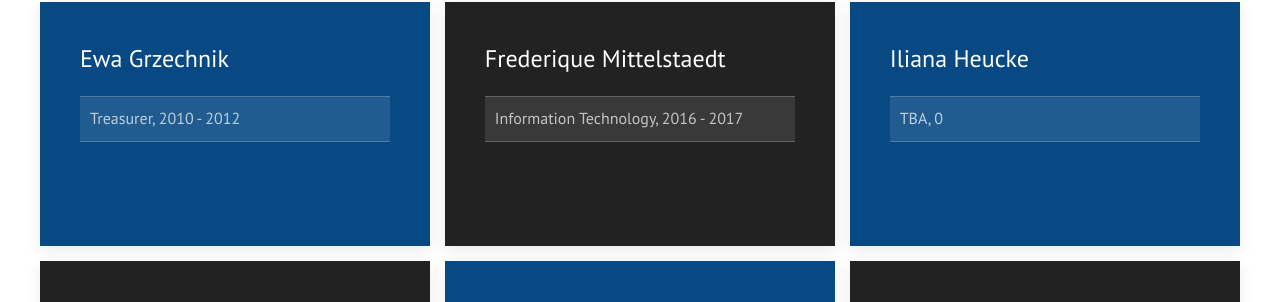
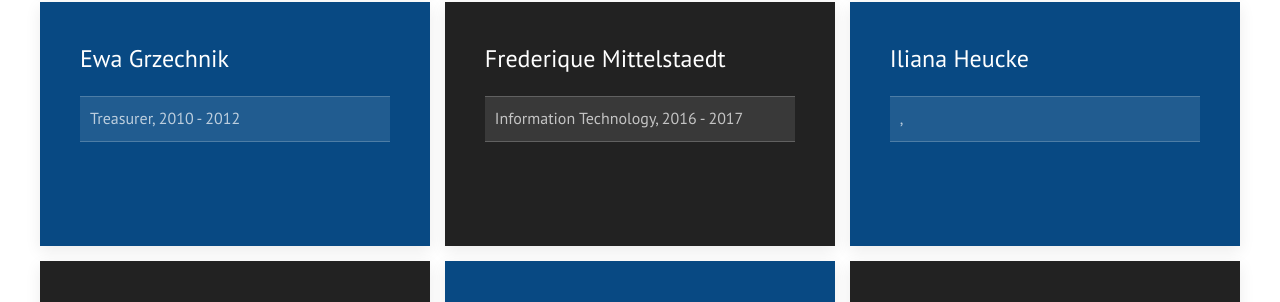
Before and after one commit to JacobsAlumni/jekyll.jacobs-alumni.de, a Jekyll site: the page built from src/board/index.html, in a window 1280 px wide and 900 px high, scrolled down 6699 px. Shown: the part 151-453 px from the top of the window. Built offline with Jekyll 4.4.1, drawn with Linux system fonts in a browser that asks for light colours.

Commit message:
Remove TBA from Iliana Heucke

```diff
--- a/_data/oldmembers.yml
+++ b/_data/oldmembers.yml
@@ -40,9 +40,9 @@
       to: 2017
 - name: Iliana Heucke
   roles:
-    - title: TBA
-      from: 0000
-      to: 0000
+    - title:
+      from:
+      to:
 - name: Irina Shames
   roles:
     - title: Vice President
```
